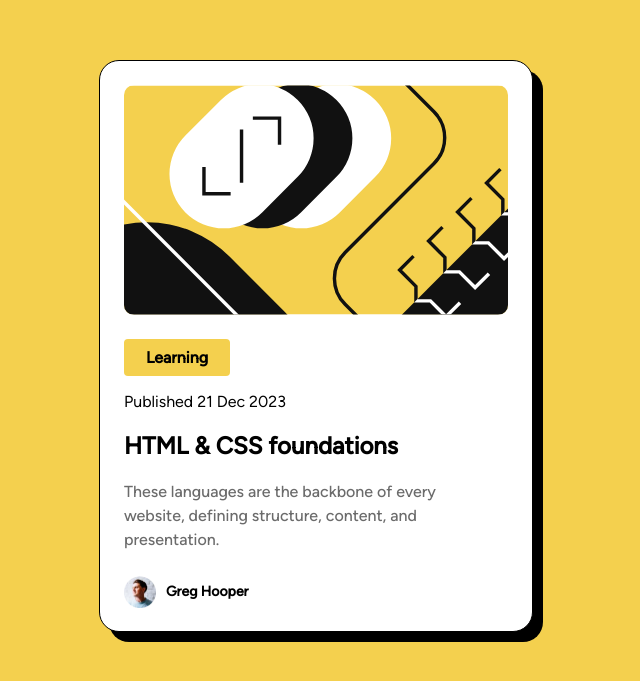
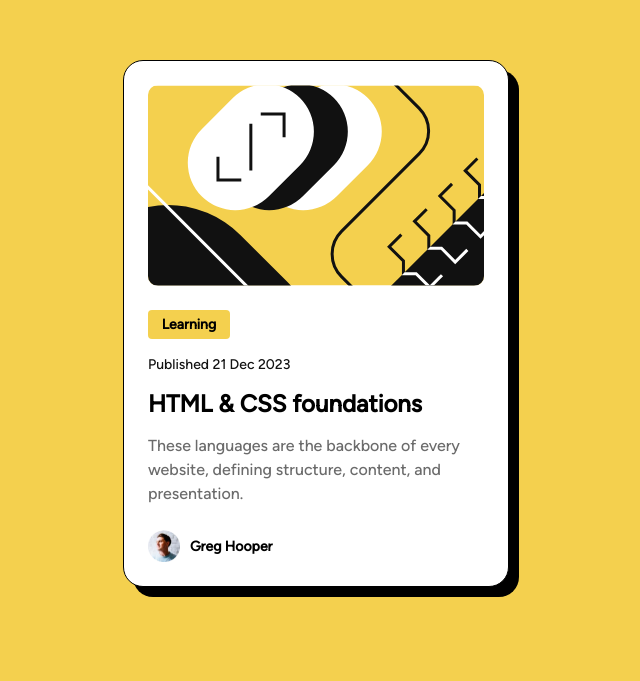
Before and after one commit to jesse-kroon/frontendmentor-blog-preview-card, a plain HTML site: page index.html in a window 1280 px wide. Shown: the part 167-848 px from the top of the page, without its empty margins (324-964 px from the left). Drawn offline with Linux system fonts and the light colour scheme.

Commit message:
edit some style

```diff
--- a/index.html
+++ b/index.html
@@ -36,7 +36,7 @@
       <div id="category">
         <p>Learning</p>
       </div>
-      <p>Published 21 Dec 2023</p>
+      <p id="published">Published 21 Dec 2023</p>
       <section>
         <h1>HTML & CSS foundations</h1>
         <p>
--- a/style.css
+++ b/style.css
@@ -39,8 +39,7 @@ body {
 
 main {
     background-color: var(--color-white);
-    max-width: 384px;
-    max-height: 522px;
+    width: 336px;
     padding: 24px;
     border-radius: 20px;
     border: 1px solid black;
@@ -48,14 +47,10 @@ main {
     box-shadow: 10px 10px 0px black;
 }
 
-
-section {
-    width: 90%;
-}
-
 section h1 {
     font-size: 24px;
     font-weight: 800;
+    margin: 0;
 }
 
 section p {
@@ -72,7 +67,7 @@ section p {
 
 #category {
     background-color: var(--color-yellow);
-    padding: 4px 12px;
+    font-size: 14px;
     border-radius: 4px;
     height: 29px;
     width: 82px;
```
